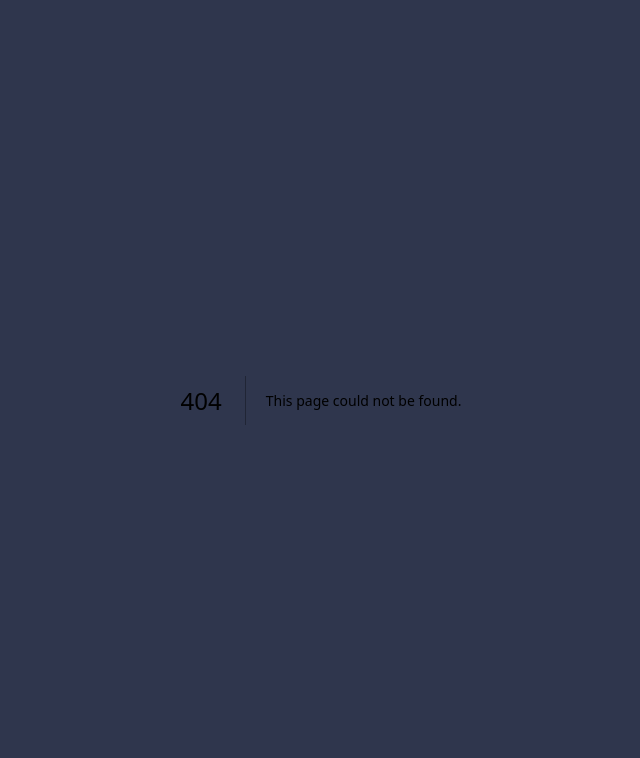
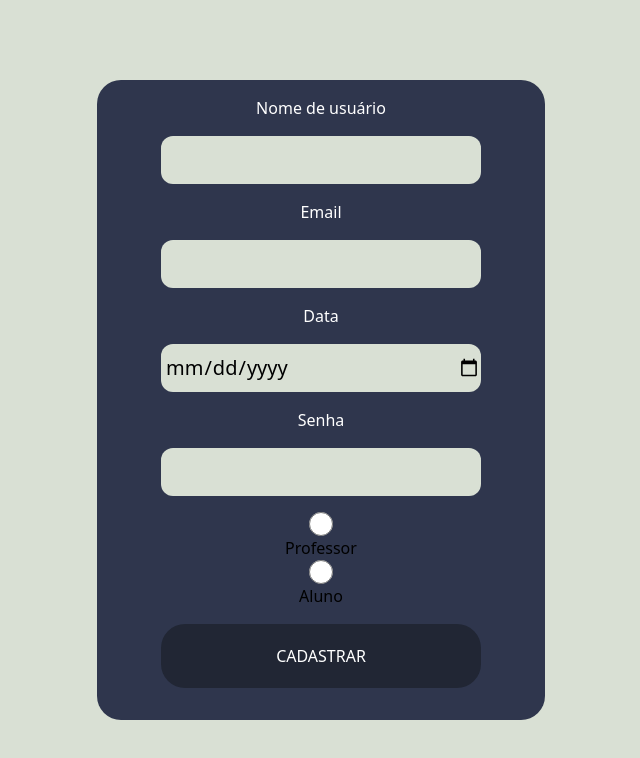
Before and after one commit to lsgonc/educlicker, a Next.js app: page /cadastro in a window 1280 px wide. Before the commit this address had no page. Shown: the top 758 px of the page, without its empty margins (319-959 px from the left). Built offline with nearby package versions, Linux system fonts and the light colour scheme.

Commit message:
tela de cadastro

```diff
--- /dev/null
+++ b/app/cadastro/page.tsx
@@ -0,0 +1,33 @@
+import Button from "@/components/Button";
+import Input from "@/components/Input"
+
+export default function Cadastro() {
+    return (
+        <main className="w-full min-w-screen h-full min-h-screen bg-[#D9E0D4] flex justify-center items-center">
+
+            <form className="bg-[#2F364D] w-[28rem] h-fit rounded-3xl flex flex-col justify-center items-center py-4">
+                <label htmlFor="usuario" className="flex flex-col text-white"> Nome de usuário </label>
+                <Input type="text"/>
+
+                <label htmlFor="usuario" className="flex flex-col text-white"> Email </label>
+                <Input type="text"/>
+
+                <label htmlFor="usuario" className="flex flex-col text-white"> Data </label>
+                <Input type="date"/>
+
+                <label htmlFor="usuario" className="flex flex-col text-white"> Senha </label>
+                <Input type="password"/>
+
+                <input type="radio" name="Professor_Aluno" className="w-[1.5rem] h-[1.5rem]" value="Professor"/>
+                <label htmlFor="Professor_Aluno">Professor</label>
+                <input type="radio" name="Professor_Aluno" className="w-[1.5rem] h-[1.5rem]" value="Aluno"/>
+                <label htmlFor="Professor_Aluno">Aluno</label>
+
+                <Button text="CADASTRAR"/>
+
+
+            </form>
+
+        </main>
+    );
+}
--- a/app/login/page.tsx
+++ b/app/login/page.tsx
@@ -1,18 +1,21 @@
 import Button from "@/components/Button";
+import Input from "@/components/Input"
 
 export default function Login() {
     return (
         <main className="w-full min-w-screen h-full min-h-screen bg-[#D9E0D4] flex justify-center items-center">
             <div className="bg-[#2F364D] w-[28rem] h-[32rem] rounded-3xl flex flex-col justify-center items-center ">
 
-                <label htmlFor="usuario" className="flex flex-col justify-center items-start text-white">
+                <label htmlFor="usuario" className="flex flex-col text-white">
                     Nome de usuário
-                    <Button nome="usuario" text="" tipo_input="text" color="bg-[#D9E0D4]" valor=""/>
+                    <Input type="text"/>
                 </label>
                 <label htmlFor="senha" className="flex flex-col justify-center items-start text-white">
                     Senha
-                    <Button nome="senha" text="" tipo_input="text" color="bg-[#D9E0D4]" valor=""/>
+                    <Input type="text"/>
                 </label>
+                <Button text="ENTRAR" />
+                <a href="/cadastro" className="text-white underline">Não possuí cadastro?</a>
 
             </div>
         </main>
--- /dev/null
+++ b/components/Input.tsx
@@ -0,0 +1,6 @@
+export default function Input(props: {type: string})
+{
+    return(
+        <input type={props.type} className={`bg-[#D9E0D4] my-4 w-80 h-12 rounded-xl text-black text-xl ps-1`} />
+    );
+}
```
